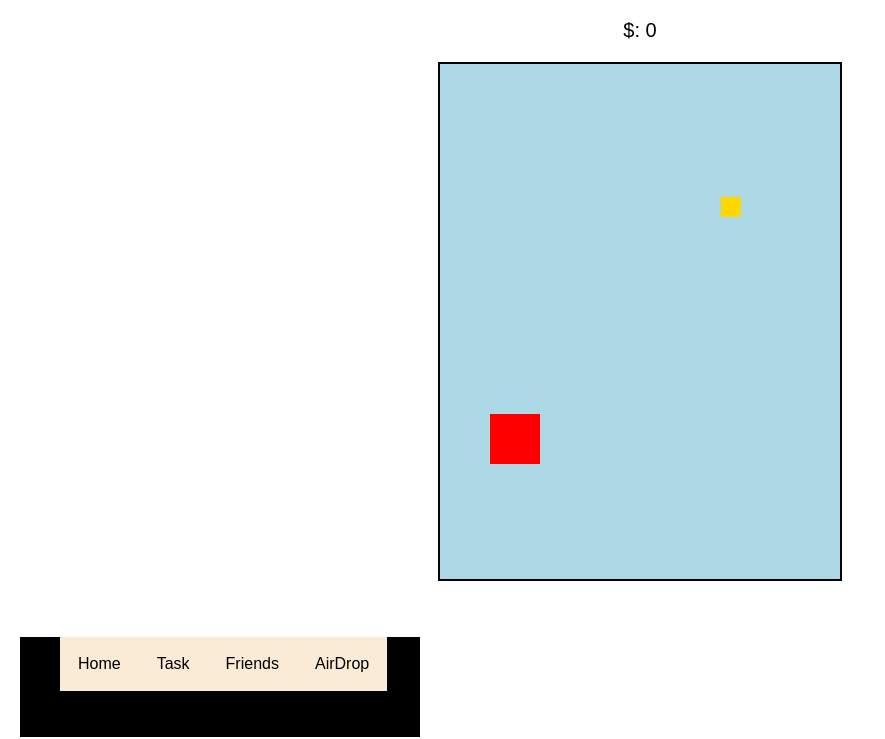
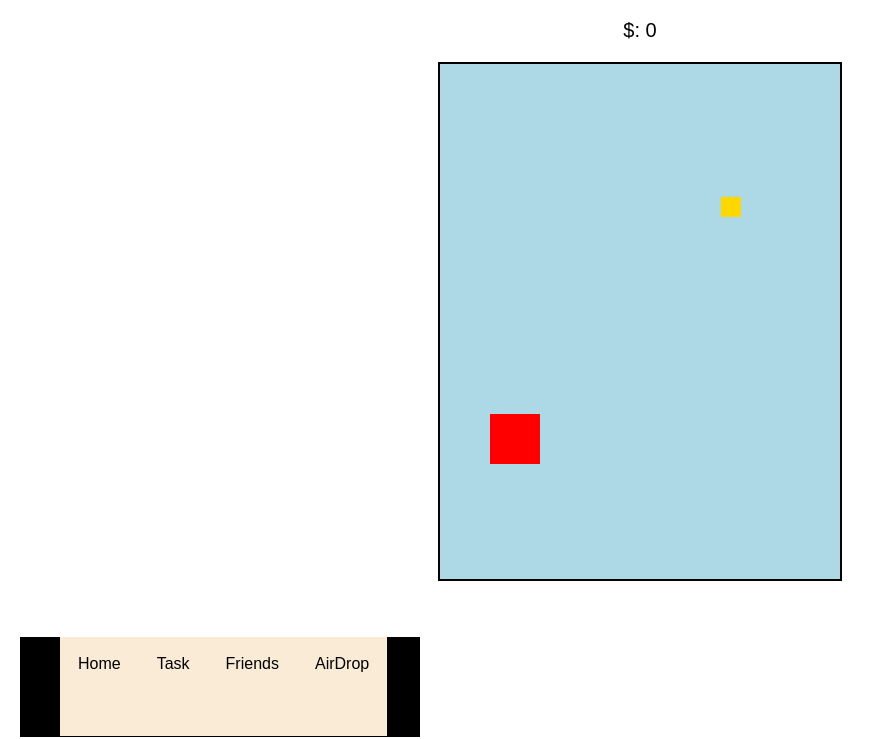
Before and after one commit to iBSASHRAFUL/web3, a plain HTML site: page index.html in a window 1280 px wide. Shown: the part 61-800 px from the top of the page, without its empty margins (0-885 px from the left). Drawn offline with Linux system fonts and the light colour scheme.

Commit message:
Update index.html
Signed-off-by: iBSASHRAFUL <44710779+iBSASHRAFUL@users.noreply.github.com>

```diff
--- a/index.html
+++ b/index.html
@@ -37,6 +37,8 @@
 
         ul {
             display: flex;
+            width: 399px;
+            height: 99px;
 
 
         }
```
